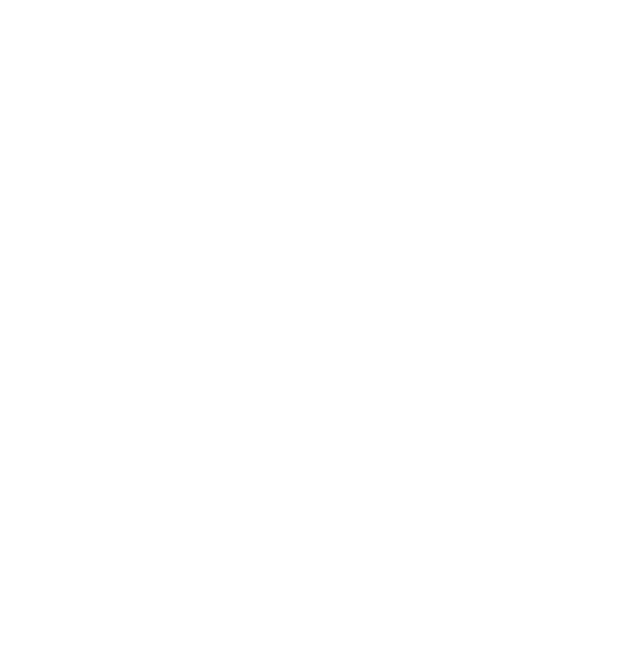
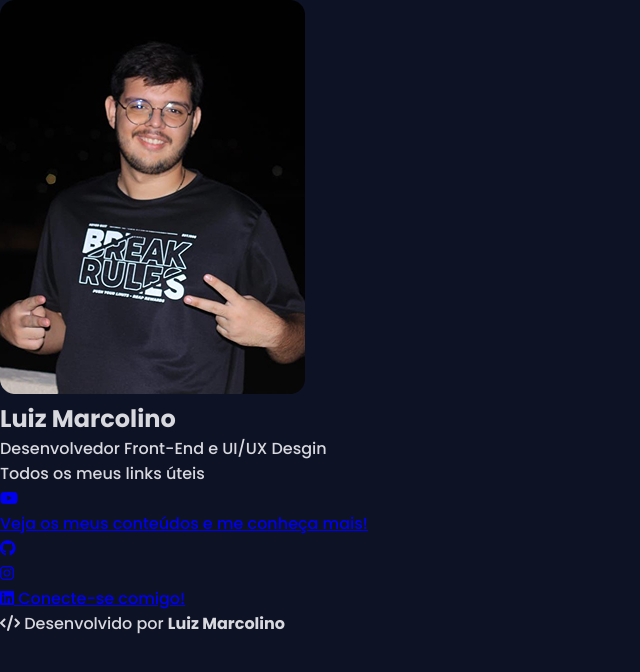
Before and after one commit to luizmarcolinodev/meus-links-marcolinodev, a plain HTML site: page index.html in a window 1280 px wide. Shown: the whole page, without its empty margins (0-640 px from the left). Drawn offline with Linux system fonts and the light colour scheme.

Commit message:
feat: estrutura HTML finalizada com todas as sections principais
html do bloco 1, bloco 2 e footer concluído

```diff
--- a/index.html
+++ b/index.html
@@ -11,6 +11,43 @@
     <title>Luiz Marcolino | Links</title>
 </head>
 <body>
+<main>
+
+    <section class="bloco-1">
+        <div class="bloco-one-container">
+            <div class="bloco-one-content">
+                <div class="bloco-one-image">
+                    <img src="./src/images/img-luiz.png" alt="Foto de Luiz Marcolino">
+                </div>
+                <div class="bloco-one-texts">
+                    <h1 class="texto-principal">
+                        Luiz Marcolino
+                    </h1>
+                    <p>Desenvolvedor Front-End e UI/UX Desgin</p>
+                </div>
+            </div>
+        </div>
+    </section>
+
+    <section class="bloco-2">
+        <div class="bloco-two-container">
+            <div class="bloco-two-content">
+                <p class="bloco-two-texto">Todos os meus links úteis</p>
+                <div class="bloco-two-grid">
+                    <div id="card-0"><a href="#" aria-label="Logo - Youtube"><i class="fa-brands fa-youtube"></i> <p>Veja os meus conteúdos e me conheça mais!</p></a></div>
+                    <div id="card-1"><a href="#" aria-label="Logo - GitHub"><i class="fa-brands fa-github"></i></a></div>
+                    <div id="card-2"><a href="#" aria-label="Logo - Instagram"><i class="fa-brands fa-instagram"></i></a></div>
+                    <div id="card-3"><a href="#" aria-label="Logo - LinkedIn"><i class="fa-brands fa-linkedin"></i> Conecte-se comigo!</a></div>
+                </div>
+            </div>
+        </div>
+    </section>
+
+</main>
+
+<footer class="footer">
+   <p><i class="fa-solid fa-code"></i> Desenvolvido por <strong>Luiz Marcolino</strong></p>
+</footer>
 
 </body>
 </html>
--- a/src/css/global.css
+++ b/src/css/global.css
@@ -17,3 +17,8 @@
 --margin-16: 16px;
 --margin-8: 8px;
 }
+
+body {
+    background-color: var(--azul-escuro);
+    color: var(--branco);
+}
```
Also changed, not shown: src/images/img-luiz.jpg (deleted), src/images/img-luiz.png (added).
